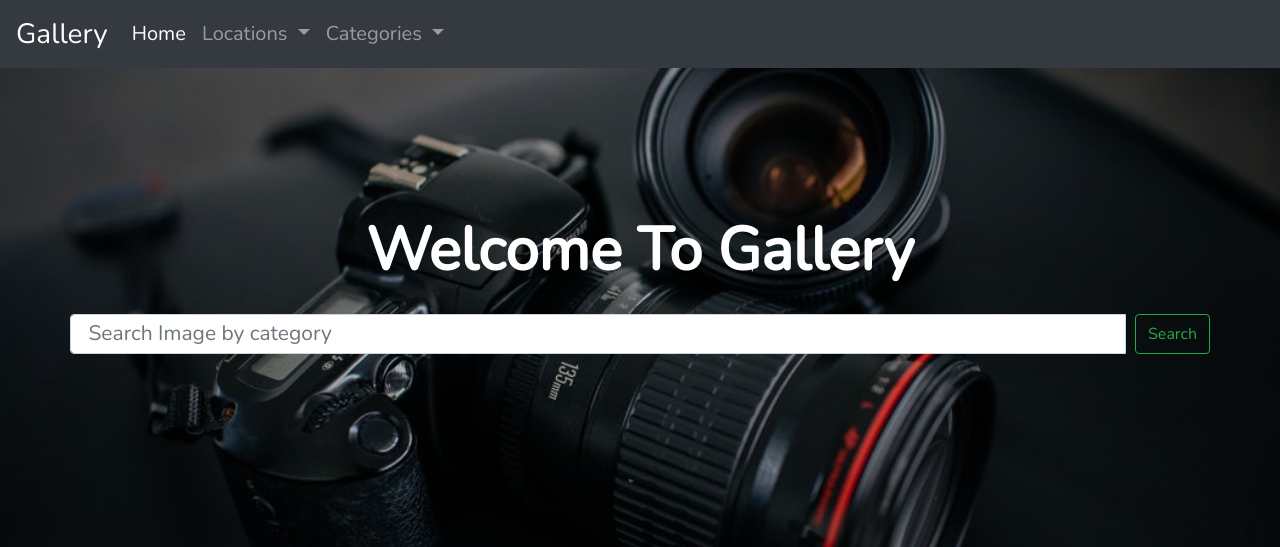
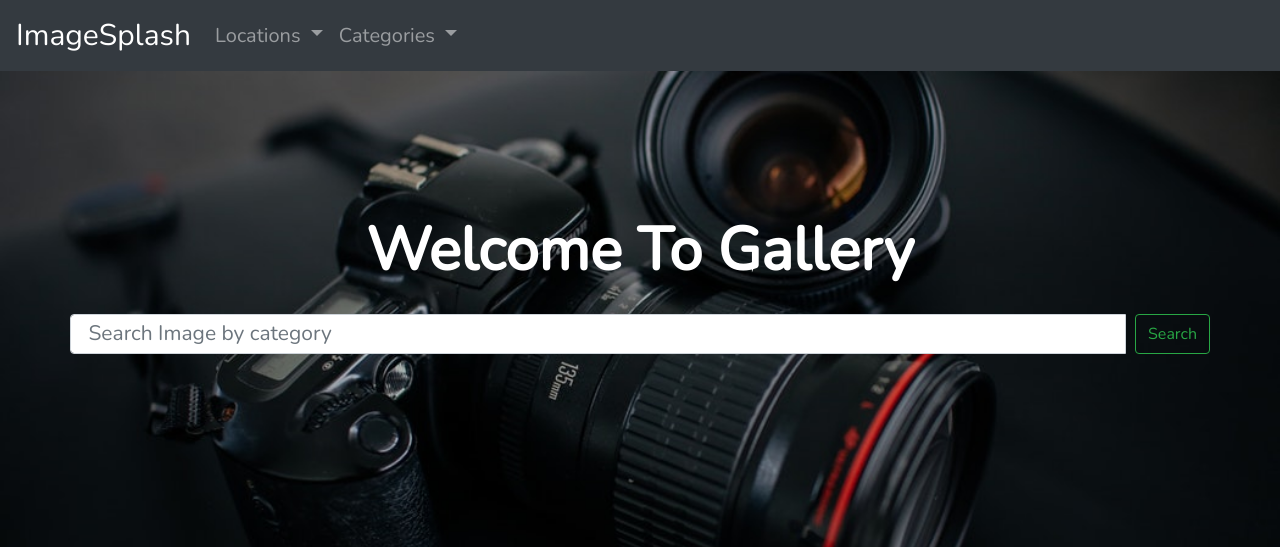
Before and after one commit to Gift-Lumumba/Gallery, a Django app: page / in a window 1280 px wide. Shown: the top 547 px of the page. Run offline with Django 3.2, Linux system fonts and the light colour scheme; data that the repository does not hold is empty; some libraries are stand-ins or nearby versions; some web fonts are replaced.

Commit message:
fixes navbar

```diff
--- a/photos/templates/navbar.html
+++ b/photos/templates/navbar.html
@@ -1,16 +1,13 @@
 <link href="https://fonts.googleapis.com/css?family=Oleo+Script+Swash+Caps" rel="stylesheet">
 
 <nav class="navbar navbar-expand-lg navbar-dark bg-dark navbar">
-  <a class="navbar-brand" href="/" id="gallery">Gallery</a>
+  <a class="navbar-brand" href="/" id="gallery">ImageSplash</a>
   <button class="navbar-toggler" type="button" data-toggle="collapse" data-target="#navbarSupportedContent" aria-controls="navbarSupportedContent" aria-expanded="false" aria-label="Toggle navigation">
     <span class="navbar-toggler-icon"></span>
   </button>
 
   <div class="collapse navbar-collapse" id="navbarSupportedContent">
     <ul class="navbar-nav mr-auto">
-      <li class="nav-item active">
-        <a class="nav-link" href="/">Home <span class="sr-only">(current)</span></a>
-      </li>
       <li class="nav-item dropdown">
           <a class="nav-link dropdown-toggle" href="#" id="navbarDropdown" role="button" data-toggle="dropdown" aria-haspopup="true" aria-expanded="false">
             Locations
@@ -55,6 +52,6 @@
 
     }
     #gallery{
-      font-size: 28px;
+      font-size: 30px;
     }
 </style>
```
